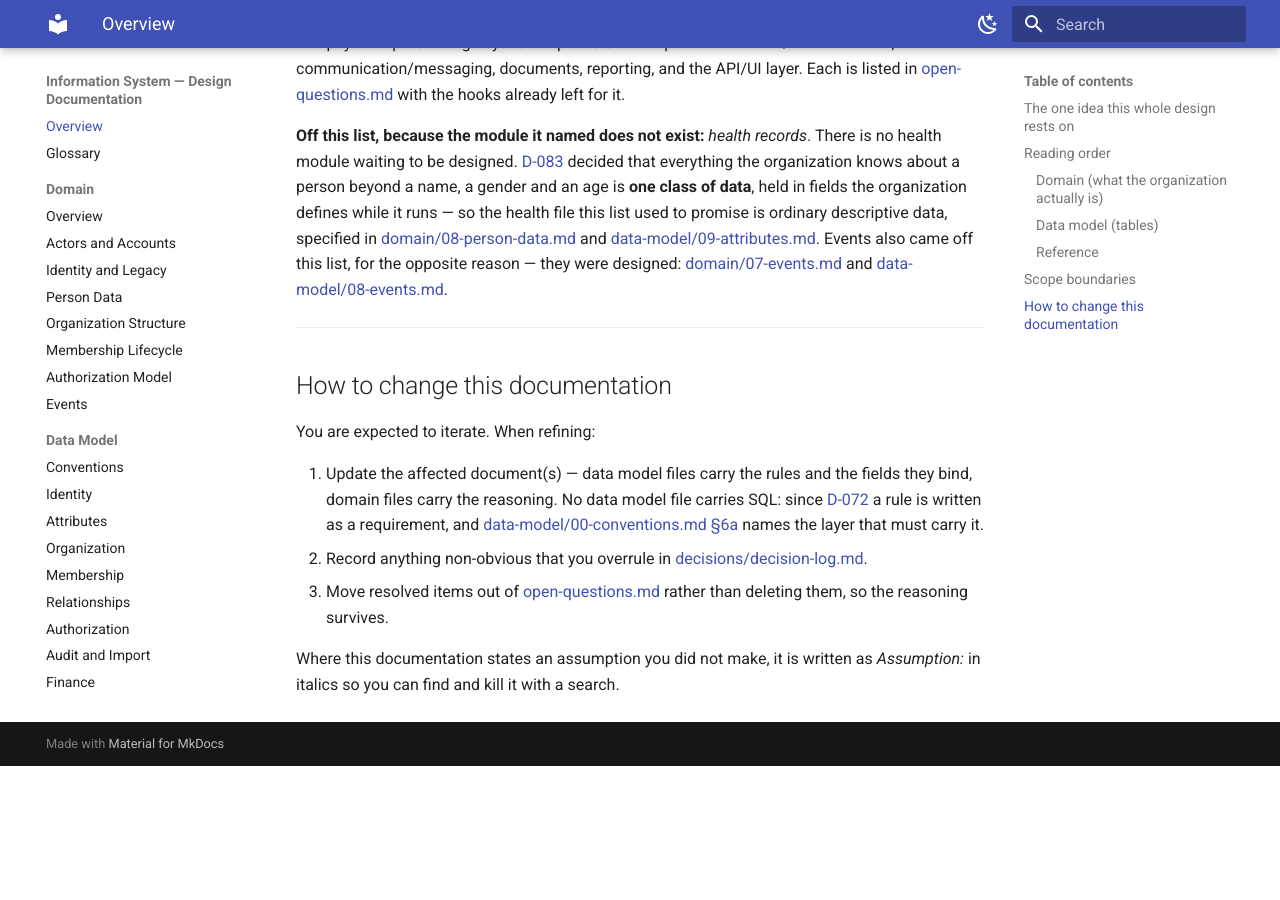
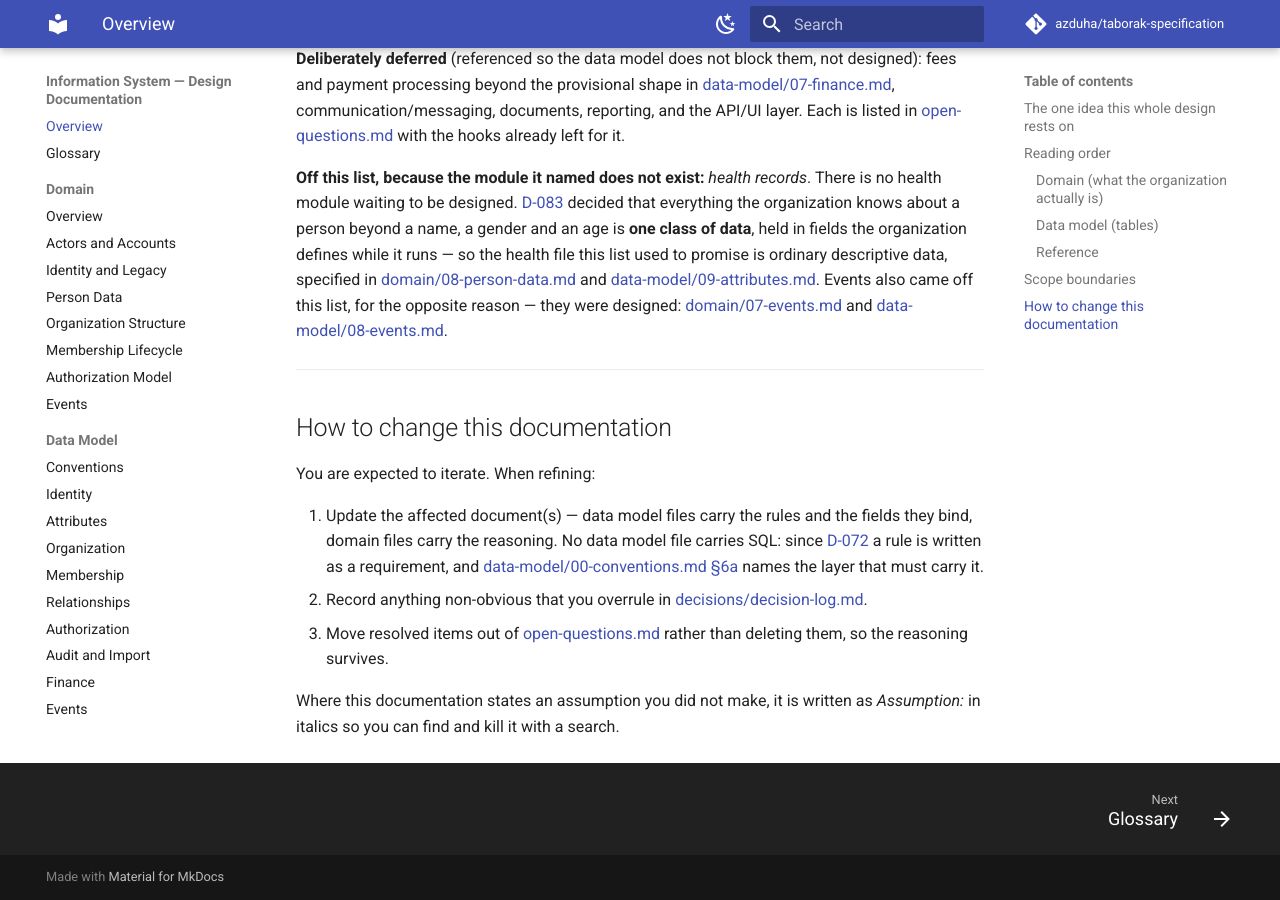
Before and after one commit to azduha/taborak-specification, an MkDocs documentation site: the page built from docs/README.md, in a window 1280 px wide and 900 px high, scrolled down 3389 px. Built offline with MkDocs 1.6.1 and Material for MkDocs 9.7.7, drawn with Linux system fonts in a browser that asks for light colours; comment, search, counter and statistics services are not loaded; before the commit the page ends 4155 px from its top, so only the background shows below that.

Commit message:
Link each page back to its source on GitHub
repo_url/edit_uri plus content.action.edit and content.action.view give every
page an Edit and View-source button, and navigation.footer adds the previous/
next links and the repo footer that MkDocs renders by default.

```diff
--- a/mkdocs.yml
+++ b/mkdocs.yml
@@ -3,6 +3,11 @@
 docs_dir: docs
 site_dir: site
 use_directory_urls: true
+
+repo_url: https://github.com/azduha/taborak-specification
+repo_name: azduha/taborak-specification
+# "Edit this page" points at the Markdown source of the current page.
+edit_uri: edit/main/docs/
 
 theme:
   name: material
@@ -13,10 +18,13 @@
     - navigation.sections
     - navigation.indexes
     - navigation.top
+    - navigation.footer
     - toc.follow
     - search.highlight
     - search.suggest
     - content.code.copy
+    - content.action.edit
+    - content.action.view
   palette:
     - media: "(prefers-color-scheme: light)"
       scheme: default
```
